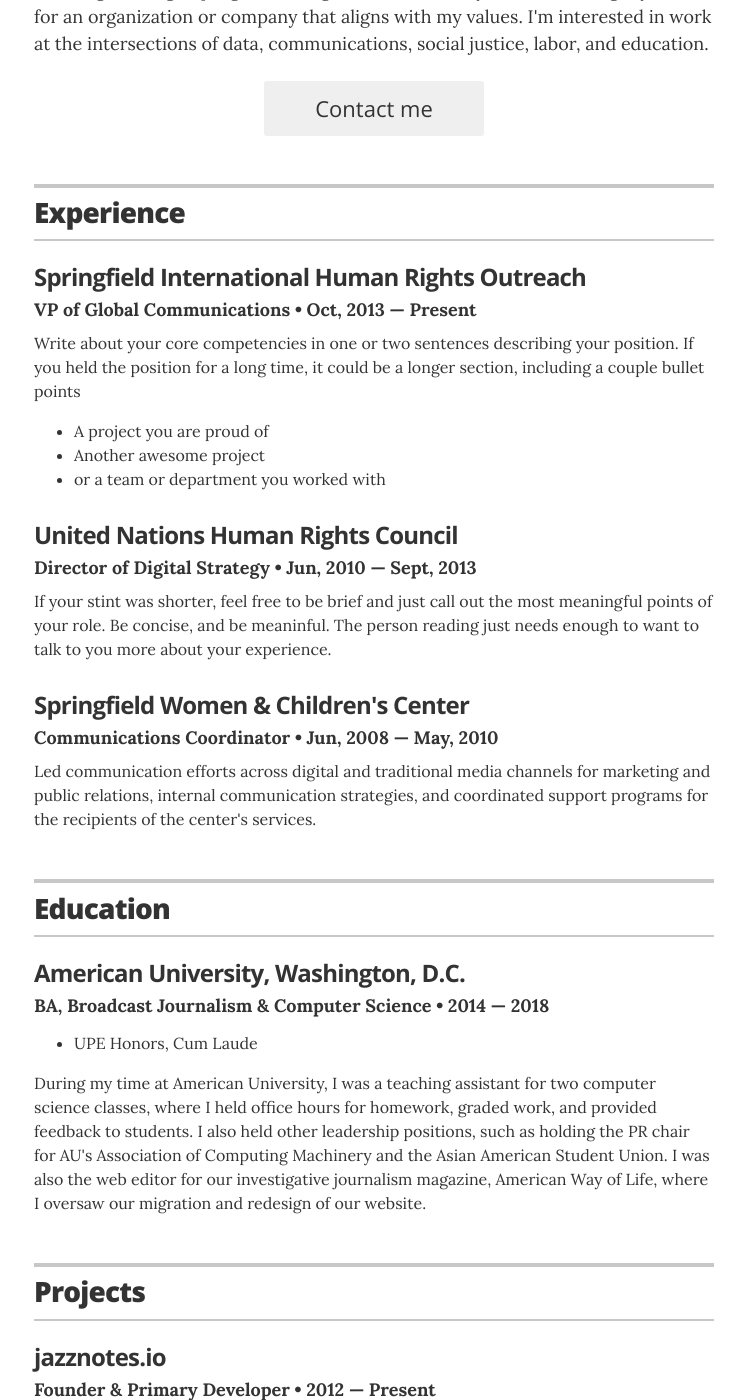
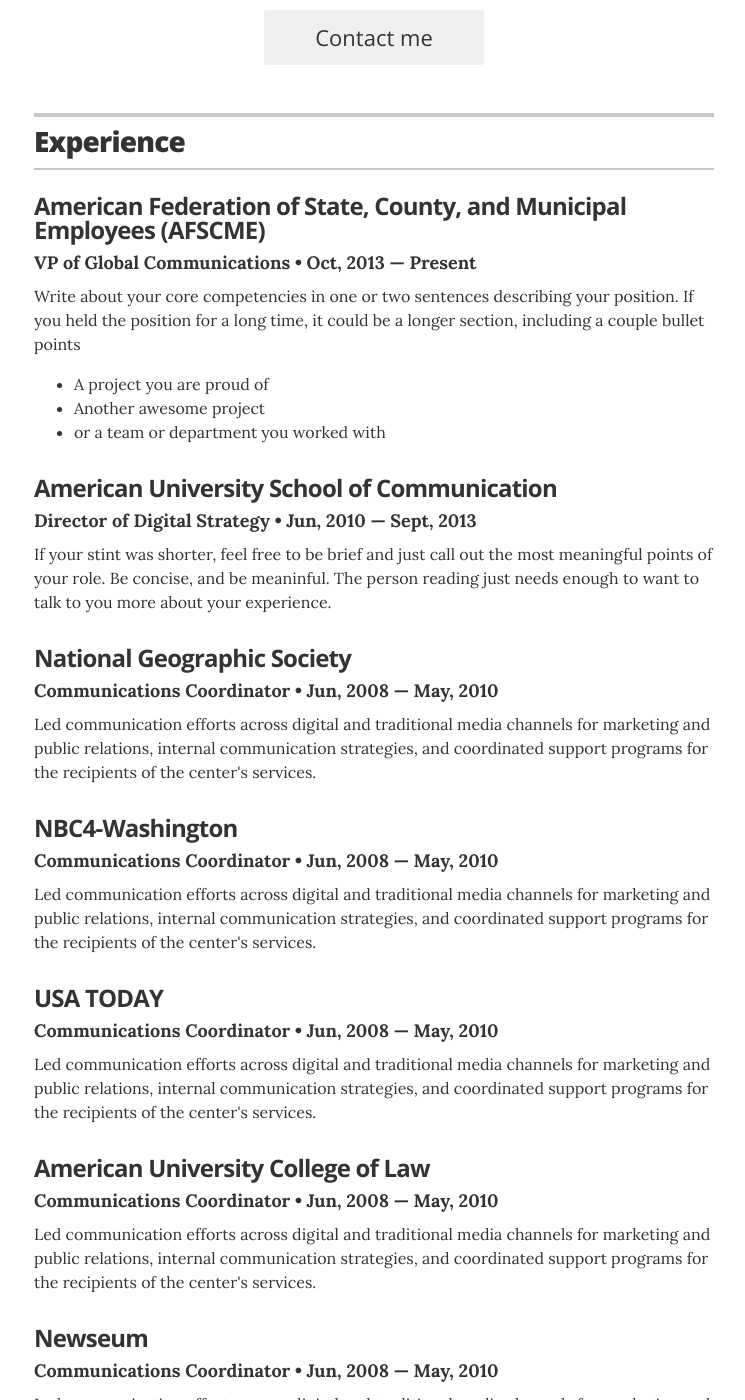
Before and after one commit to oneyanshi/oneyanshi.github.io, a Jekyll site: the page built from index.html, in a window 1280 px wide and 1400 px high, scrolled down 337 px. Shown: the whole window, without its empty margins (266-1011 px from the left). Built offline with Jekyll 4.4.1, drawn with Linux system fonts in a browser that asks for light colours.

Commit message:
update all

```diff
--- a/_data/experience.yml
+++ b/_data/experience.yml
@@ -1,19 +1,43 @@
 # Jobs
 # VP of Global Communications
-- company: Springfield International Human Rights Outreach
+- company: American Federation of State, County, and Municipal Employees (AFSCME)
   position: VP of Global Communications
   duration: Oct, 2013 &mdash; Present
   summary: Write about your core competencies in one or two sentences describing your position. If you held the position for a long time, it could be a longer section, including a couple bullet points	<ul class="resume-item-list"><li>A project you are proud of</li><li>Another awesome project</li><li>or a team or department you worked with</li></ul>
 
 # Director of Digital Stratgy
-- company: United Nations Human Rights Council
+- company: American University School of Communication
   position: Director of Digital Strategy
   duration:  Jun, 2010 &mdash; Sept, 2013
   summary: If your stint was shorter, feel free to be brief and just call out the most meaningful points of your role. Be concise, and be meaninful. The person reading just needs enough to want to talk to you more about your experience.
 
 
 # Communications Coordinator
-- company: Springfield Women & Children's Center
+- company: National Geographic Society
   position: Communications Coordinator
   duration:   Jun, 2008  &mdash; May, 2010
   summary: Led communication efforts across digital and traditional media channels for marketing and public relations, internal communication strategies, and coordinated support programs for the recipients of the center's services.
+
+# Communications Coordinator
+- company: NBC4-Washington
+  position: Communications Coordinator
+  duration:   Jun, 2008  &mdash; May, 2010
+  summary: Led communication efforts across digital and traditional media channels for marketing and public relations, internal communication strategies, and coordinated support programs for the recipients of the center's services.
+
+# Communications Coordinator
+- company: USA TODAY
+  position: Communications Coordinator
+  duration:   Jun, 2008  &mdash; May, 2010
+  summary: Led communication efforts across digital and traditional media channels for marketing and public relations, internal communication strategies, and coordinated support programs for the recipients of the center's services.
+
+# Communications Coordinator
+- company: American University College of Law
+  position: Communications Coordinator
+  duration:   Jun, 2008  &mdash; May, 2010
+  summary: Led communication efforts across digital and traditional media channels for marketing and public relations, internal communication strategies, and coordinated support programs for the recipients of the center's services.
+
+# Communications Coordinator
+- company: Newseum
+  position: Communications Coordinator
+  duration:   Jun, 2008  &mdash; May, 2010
+  summary: Led communication efforts across digital and traditional media channels for marketing and public relations, internal communication strategies, and coordinated support programs for the recipients of the center's services.
```
Also changed, not shown: images/avatar.jpg (deleted), images/avatar.png (added), 1 other file.
